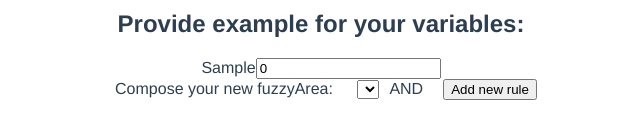
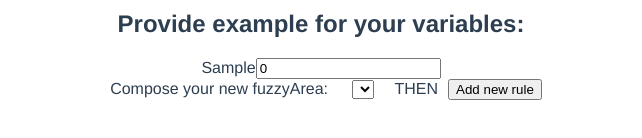
Before and after one commit to marcingol1/fuzzy, a Vue app: page /#/ in a window 1280 px wide. Both pictures are taken after typing "Sample" into the empty fields and a click on the button "Add variable". Shown: the part 486-624 px from the top of the page, without its empty margins (319-961 px from the left). Built offline with nearby package versions, Linux system fonts and the light colour scheme.

Commit message:
add new rules progress

```diff
--- a/src/App.vue
+++ b/src/App.vue
@@ -12,12 +12,12 @@ export default {
 
 <style>
 #app {
+  margin: 50px;
   font-family: 'Avenir', Helvetica, Arial, sans-serif;
   -webkit-font-smoothing: antialiased;
   -moz-osx-font-smoothing: grayscale;
   text-align: center;
   color: #2c3e50;
-  margin-top: 50px;
 }
 .vue-logo {
   max-height: 150px;
--- a/src/components/MainPage.vue
+++ b/src/components/MainPage.vue
@@ -84,12 +84,20 @@
       <form v-on:submit.prevent>
           <span>Compose your new fuzzyArea: </span>
           <span v-for="(input, index) in variables.inputs" :key="index">
-            <select v-model="rules.newRule.fuzzyAreas[index]">
+            <span v-if="index" id="norm">{{rules.newRule.type}}</span>
+            <select v-model="rules.newRule.fuzzyAreas.inputs[index]">
               <option v-for="(fuzzyArea, indexFuzzyArea) in input.fuzzyAreas" :key="indexFuzzyArea" v-bind:value="fuzzyArea">
                 {{fuzzyArea.name}}
               </option>
             </select>
-            <span id="norm">{{rules.newRule.type}}</span>
+          </span>
+          <span>THEN</span>
+          <span v-for="(output, index) in variables.outputs" :key="index">
+            <select v-model="rules.newRule.fuzzyAreas.output">
+              <option v-for="(fuzzyArea, indexFuzzyArea) in output.fuzzyAreas" :key="indexFuzzyArea" v-bind:value="fuzzyArea">
+                {{fuzzyArea.name}}
+              </option>
+            </select>
           </span>
         <button @click="createRule">Add new rule</button>
       </form>
@@ -155,7 +163,10 @@ export default {
         newRule: {
           name: 'name',
           type: 'AND',
-          fuzzyAreas: [],
+          fuzzyAreas: {
+            inputs: [],
+            output: {},
+          },
         },
       },
       chartData: {
@@ -172,13 +183,10 @@ export default {
     createRule() {
       this.rules = {
         ...this.rules,
-        data: [
+        data: { //something wrong in here still ?
           ...this.rules.data,
-          {
-            ...this.rules.newRule,
-            fuzzyAreas: [...this.rules.newRule.fuzzyAreas],
-          },
-        ],
+          fuzzyAreas: { ...this.rules.newRule.fuzzyAreas },
+        },
       };
     },
     addFuzzyArea(input) {
```
